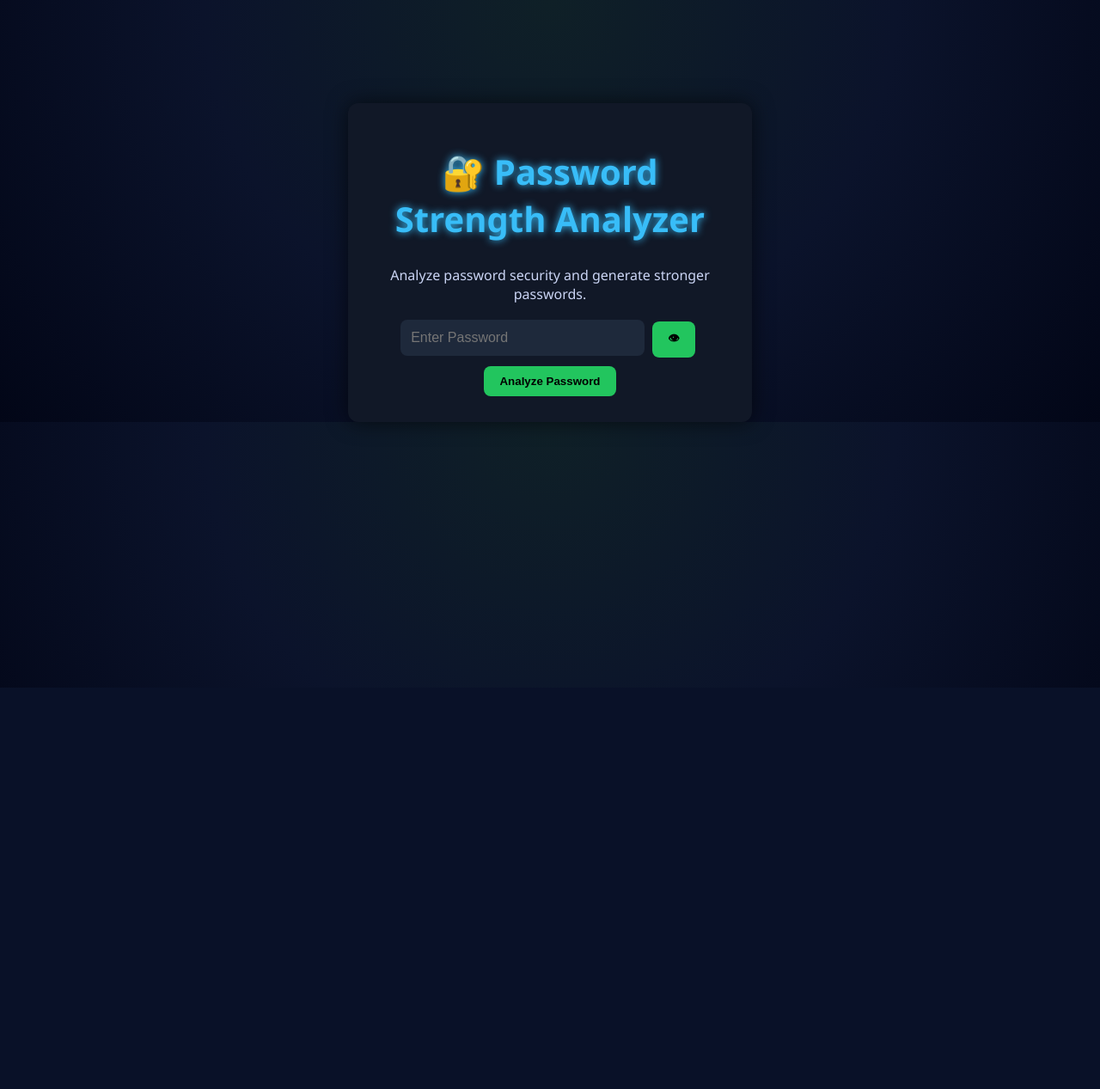
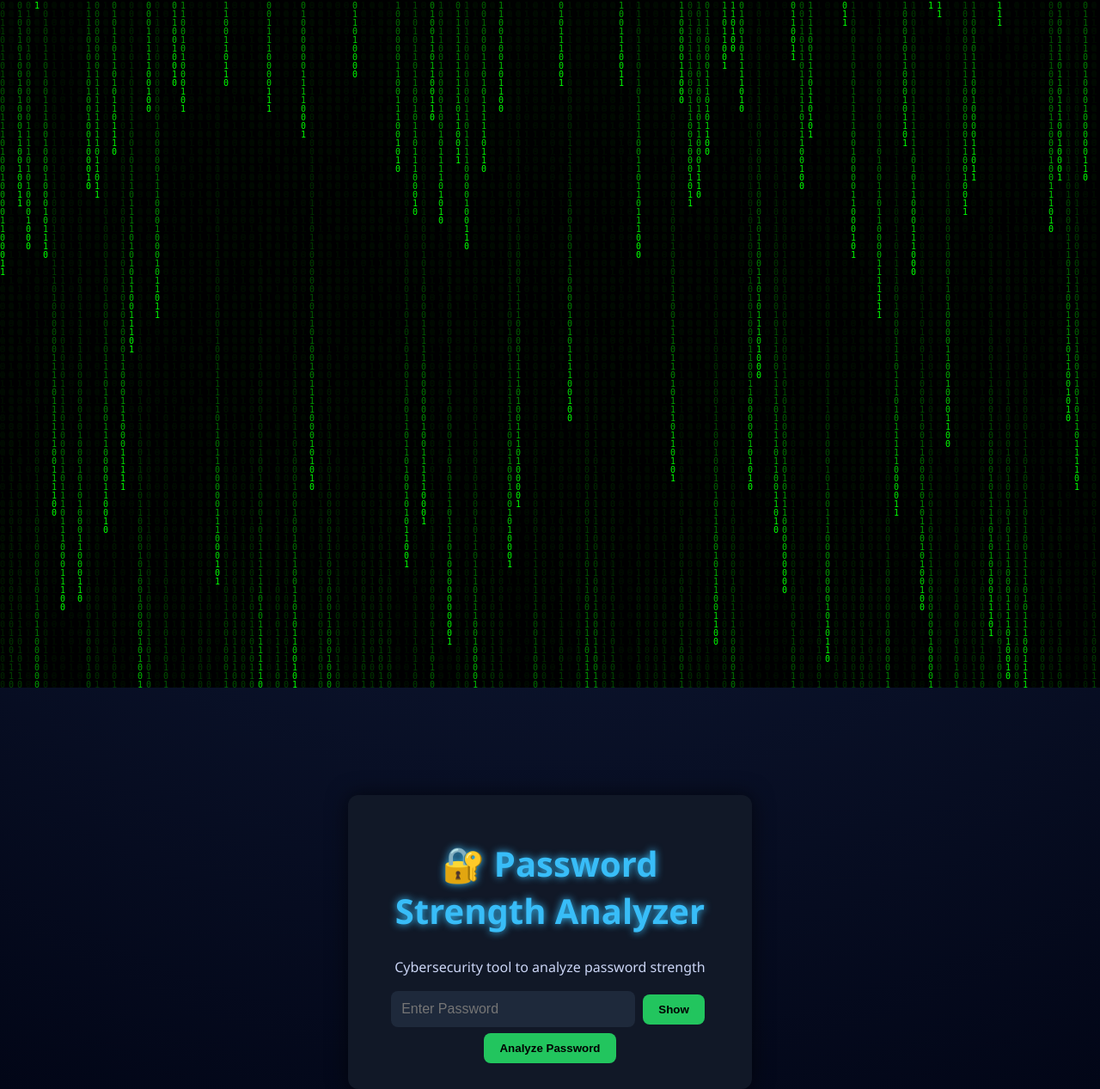
Before and after one commit to Bhavesh979/password-analyzer, a Flask app: page / in a window 1280 px wide. Shown: the whole page at 86% size. Before the commit the page ends 800 px from the top, so only its background shows below. Run offline with Flask 3, Linux system fonts and the light colour scheme.

Commit message:
Revise password strength analyzer layout and script
Updated password strength analyzer interface and functionality.

```diff
--- a/templates/index.html
+++ b/templates/index.html
@@ -11,41 +11,40 @@
 
 <body>
 
+<canvas id="matrix"></canvas>
+
 <div class="container">
 
 <div class="card">
 
 <h1>🔐 Password Strength Analyzer</h1>
 
-<p class="subtitle">
-Analyze password security and generate stronger passwords.
-</p>
+<p>Cybersecurity tool to analyze password strength</p>
 
 <form method="POST">
 
-<div class="input-group">
-
 <input
 type="password"
+name="password"
 id="password"
-name="password"
 placeholder="Enter Password"
 required
+onkeyup="liveStrength()"
 >
 
-<button type="button" onclick="togglePassword()">👁</button>
+<button type="button" onclick="togglePassword()">Show</button>
 
-</div>
-
-<button class="analyze-btn" type="submit">
-Analyze Password
-</button>
+<button type="submit">Analyze Password</button>
 
 </form>
+
+<div id="live-strength"></div>
 
 {% if strength %}
 
 <h2>Password Strength: {{ strength }}</h2>
+
+<p>Entropy: {{ entropy }} bits</p>
 
 <h3>Suggestions</h3>
 
@@ -61,13 +60,9 @@ Analyze Password
 
 <h3>Suggested Strong Password</h3>
 
-<div class="generated-box">
-
 <p id="generated">{{ suggestion }}</p>
 
 <button onclick="copyPassword()">Copy</button>
-
-</div>
 
 {% endif %}
 
@@ -95,9 +90,72 @@ let text=document.getElementById("generated").innerText;
 
 navigator.clipboard.writeText(text);
 
-alert("Password copied!");
+alert("Password copied");
 
 }
+
+function liveStrength(){
+
+var password=document.getElementById("password").value;
+
+var strength="Weak";
+
+if(password.length>8) strength="Moderate";
+
+if(password.length>12) strength="Strong";
+
+document.getElementById("live-strength").innerHTML="Live Strength: "+strength;
+
+}
+
+
+// MATRIX BACKGROUND
+
+var canvas=document.getElementById("matrix");
+
+var ctx=canvas.getContext("2d");
+
+canvas.height=window.innerHeight;
+
+canvas.width=window.innerWidth;
+
+var letters="01";
+
+letters=letters.split("");
+
+var fontSize=10;
+
+var columns=canvas.width/fontSize;
+
+var drops=[];
+
+for(var x=0;x<columns;x++)
+drops[x]=1;
+
+function draw(){
+
+ctx.fillStyle="rgba(0,0,0,0.05)";
+ctx.fillRect(0,0,canvas.width,canvas.height);
+
+ctx.fillStyle="#0F0";
+ctx.font=fontSize+"px monospace";
+
+for(var i=0;i<drops.length;i++){
+
+var text=letters[Math.floor(Math.random()*letters.length)];
+
+ctx.fillText(text,i*fontSize,drops[i]*fontSize);
+
+if(drops[i]*fontSize>canvas.height && Math.random()>0.975)
+drops[i]=0;
+
+drops[i]++;
+
+}
+
+}
+
+setInterval(draw,33);
 
 </script>
 
```
